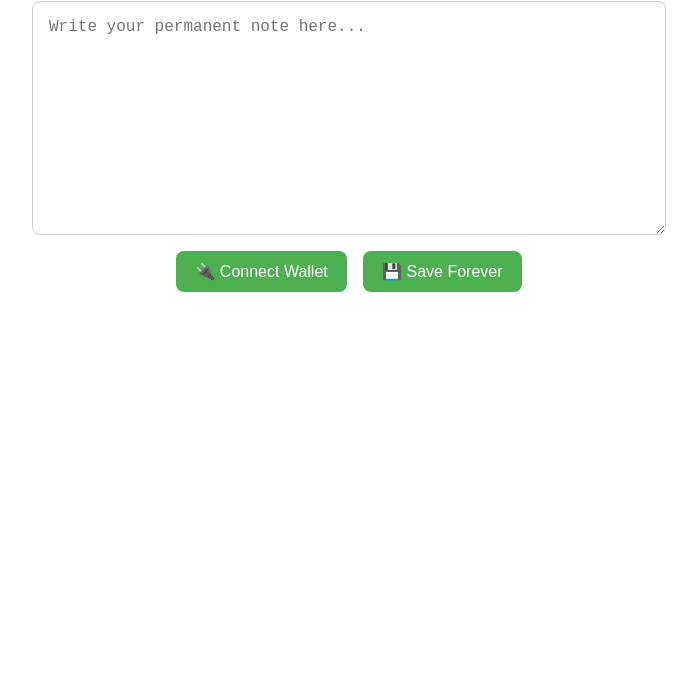
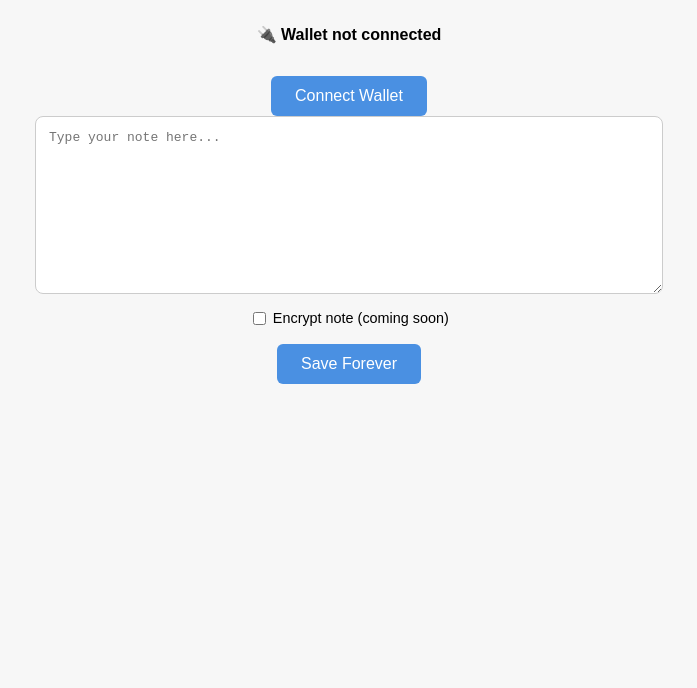
Before and after one commit to toalb83/PermaNote-Arweave, a plain HTML site: page index.html in a window 1280 px wide. Shown: the part 112-800 px from the top of the page, without its empty margins (291-988 px from the left). Drawn offline with Linux system fonts and the light colour scheme.

Commit message:
Update index.html

```diff
--- a/index.html
+++ b/index.html
@@ -3,65 +3,140 @@
 <head>
   <meta charset="UTF-8" />
   <meta name="viewport" content="width=device-width, initial-scale=1.0"/>
-  <title>PermaNote</title>
+  <title>PermaNote — Save Notes Forever</title>
+  <script src="https://cdn.jsdelivr.net/npm/ethers@5.7.2/dist/ethers.umd.min.js"></script>
+  <script src="https://cdn.jsdelivr.net/npm/@bundlr-network/client/build/bundlr.min.js"></script>
   <style>
     body {
-      margin: 0;
-      padding: 2rem;
+      font-family: sans-serif;
+      background: #f7f7f7;
       display: flex;
       flex-direction: column;
       align-items: center;
-      font-family: sans-serif;
-    }
-    h1 {
-      color: #222;
+      padding: 2em;
     }
     textarea {
-      width: 100%;
+      width: 90%;
       max-width: 600px;
-      height: 200px;
-      padding: 1rem;
-      font-size: 1rem;
+      height: 150px;
+      padding: 1em;
+      font-size: 1em;
       border: 1px solid #ccc;
       border-radius: 8px;
       resize: vertical;
-      margin-bottom: 1rem;
-    }
-    .controls {
-      display: flex;
-      gap: 1rem;
-      align-items: center;
-      margin-bottom: 1rem;
     }
     button {
-      padding: 0.7rem 1.2rem;
-      font-size: 1rem;
+      margin-top: 1em;
+      padding: 0.7em 1.5em;
+      font-size: 1em;
+      background-color: #4a90e2;
+      color: white;
       border: none;
-      border-radius: 8px;
-      background-color: #4CAF50;
-      color: white;
+      border-radius: 6px;
       cursor: pointer;
     }
-    #link {
-      margin-top: 1rem;
-      color: #0077cc;
-      font-size: 0.95rem;
+    button:hover {
+      background-color: #357bd8;
+    }
+    .status {
+      margin: 1em 0;
+      font-weight: bold;
+    }
+    .note-link {
+      margin-top: 1em;
+      word-break: break-all;
+      color: green;
+    }
+    label {
+      margin-top: 1em;
+      display: flex;
+      align-items: center;
+      font-size: 0.9em;
+    }
+    input[type="checkbox"] {
+      margin-right: 0.5em;
     }
   </style>
-  <!-- Required scripts -->
-  <script src="https://cdn.jsdelivr.net/npm/web3@latest/dist/web3.min.js"></script>
-  <script src="https://cdn.jsdelivr.net/npm/@bundlr-network/client/build/bundlr.web.min.js"></script>
 </head>
 <body>
+
   <h1>📝 PermaNote</h1>
-  <textarea id="note" placeholder="Write your permanent note here..."></textarea>
-  <div class="controls">
-    <button id="connect">🔌 Connect Wallet</button>
-    <button id="save">💾 Save Forever</button>
-  </div>
-  <div id="link"></div>
+  <p class="status" id="walletStatus">🔌 Wallet not connected</p>
+  <button onclick="connectWallet()">Connect Wallet</button>
 
-  <!-- Connect JS -->
-  <script src="app.js"></script>
+  <textarea id="note" placeholder="Type your note here..."></textarea>
+
+  <label>
+    <input type="checkbox" id="encrypt" />
+    Encrypt note (coming soon)
+  </label>
+
+  <button onclick="uploadNote()">Save Forever</button>
+
+  <p class="note-link" id="noteLink"></p>
+
+  <script>
+    let bundlr;
+    let provider;
+    let signer;
+    let walletConnected = false;
+
+    async function connectWallet() {
+      if (typeof window.ethereum === 'undefined') {
+        alert("MetaMask not detected!");
+        return;
+      }
+
+      try {
+        const accounts = await window.ethereum.request({ method: "eth_requestAccounts" });
+
+        if (!accounts || accounts.length === 0) {
+          alert("Wallet not connected.");
+          return;
+        }
+
+        provider = new ethers.providers.Web3Provider(window.ethereum);
+        signer = provider.getSigner();
+        walletConnected = true;
+
+        bundlr = new Bundlr("https://node1.bundlr.network", "matic", signer);
+        await bundlr.ready();
+
+        document.getElementById("walletStatus").textContent = "✅ Wallet connected!";
+      } catch (err) {
+        console.error("Wallet connection error:", err);
+        alert("Failed to connect wallet. Try refreshing or disconnecting in MetaMask.");
+      }
+    }
+
+    async function uploadNote() {
+      const note = document.getElementById("note").value;
+      const encrypt = document.getElementById("encrypt").checked;
+
+      if (!walletConnected || !bundlr) {
+        alert("Connect your wallet first.");
+        return;
+      }
+
+      if (!note.trim()) {
+        alert("Note is empty.");
+        return;
+      }
+
+      if (encrypt) {
+        alert("Encryption is not supported yet.");
+        return;
+      }
+
+      try {
+        const tx = await bundlr.upload(note, { tags: [{ name: "Content-Type", value: "text/plain" }] });
+        const url = `https://arweave.net/${tx.id}`;
+        document.getElementById("noteLink").innerHTML = `✅ Note uploaded: <a href="${url}" target="_blank">${url}</a>`;
+      } catch (err) {
+        console.error("Upload failed:", err);
+        alert("Upload failed. Check console.");
+      }
+    }
+  </script>
 </body>
 </html>
```
